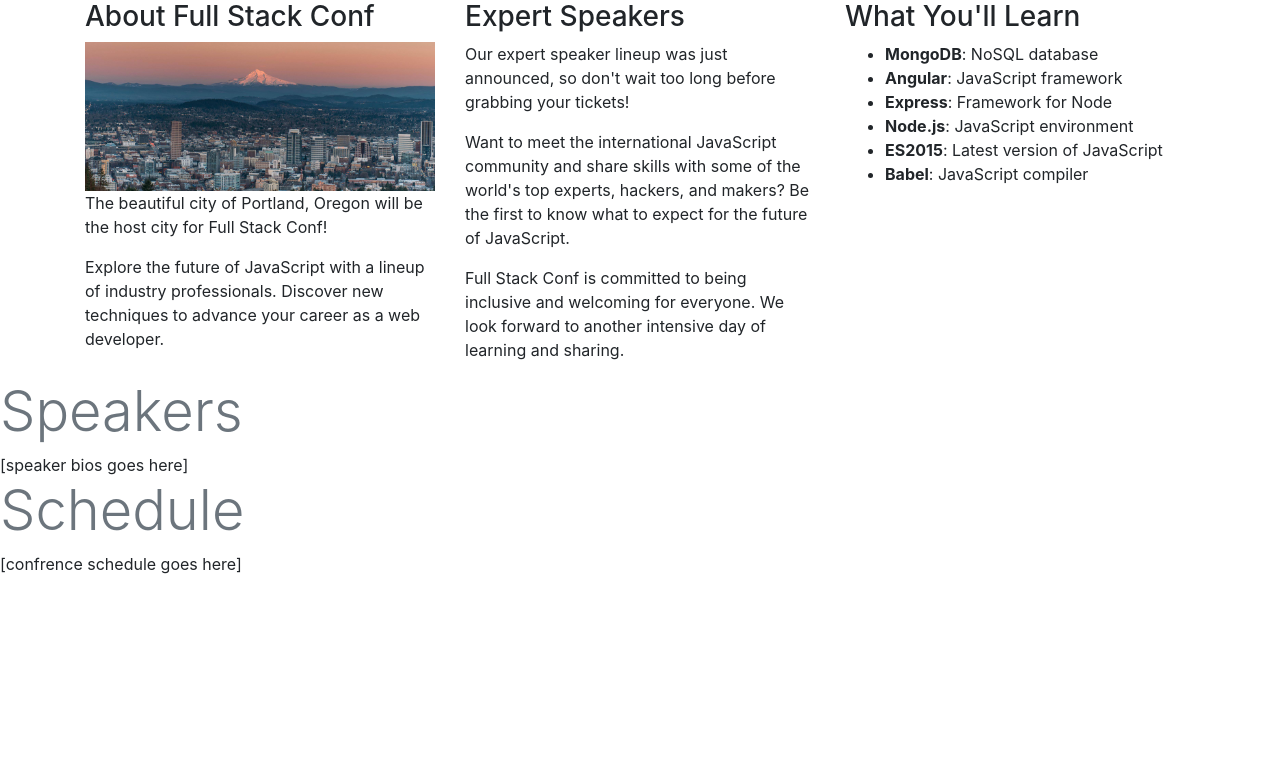
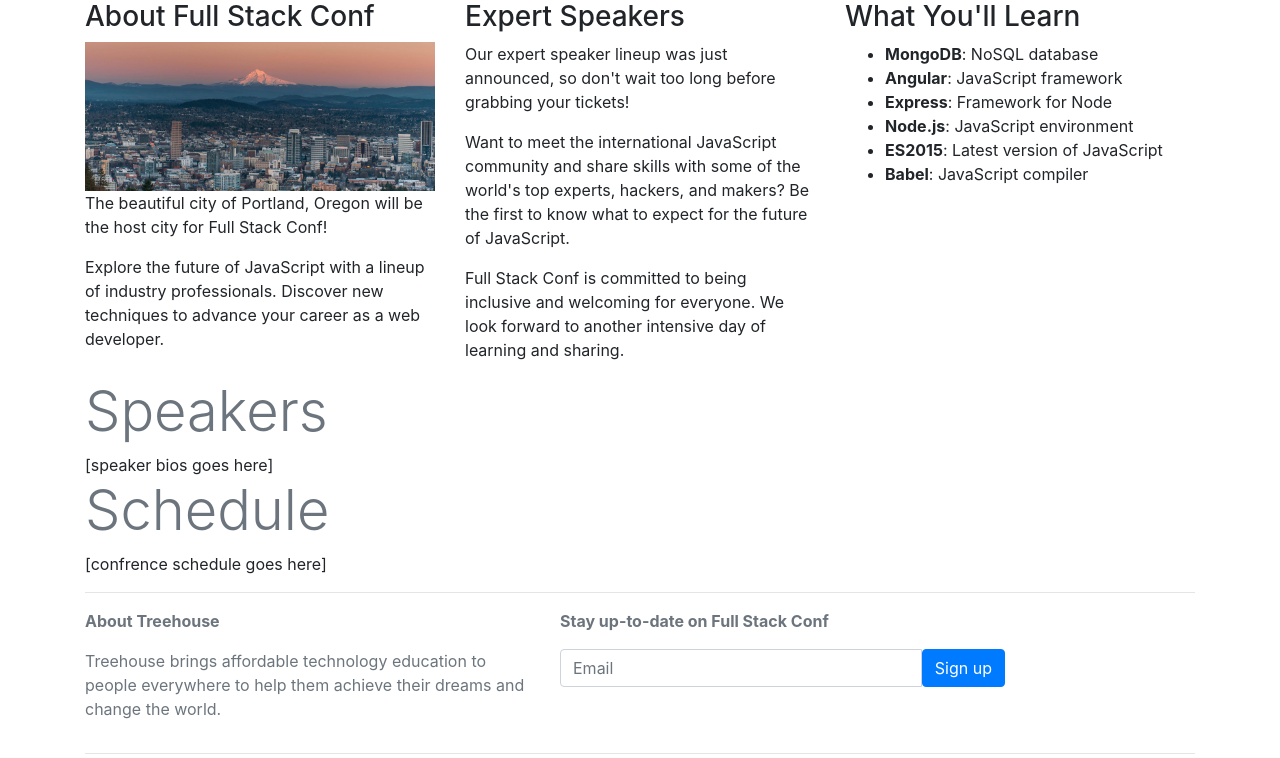
Before and after one commit to IbraDirir/FullStackConfSite, a plain HTML site: page index.html in a window 1280 px wide. Drawn offline with nearby package versions, Linux system fonts and the light colour scheme.

Commit message:
gave sign up an offset of 2 columns

```diff
--- a/index.html
+++ b/index.html
@@ -38,7 +38,7 @@
         </ul>
     </div>
   </div><!--/about  -->
-</div><!-- /.container  -->
+
 
     <!-- Speakers -->
       <h1 class="display-4 text-xs-center m-y-3 text-muted">Speakers</h1>
@@ -46,6 +46,28 @@
     <!-- schedule -->
       <h1 class="display-4 text-xs-center m-y-3 text-muted">Schedule</h1>
        [confrence schedule goes here]
+
+<!-- signup form -->
+<hr>
+<div class="row p-y-2 text-muted">
+  <div class="col-md-6 col-xl-5">
+    <p><strong>About Treehouse</strong></p>
+    <p>Treehouse brings affordable technology education to people everywhere to help them achieve their dreams and change the world.</p>
+  </div>
+  <div class="col-md-6 col-xl-5 col-xl-offset-2">
+    <p><strong>Stay up-to-date on Full Stack Conf</strong></p>
+    <div class="input-group">
+      <input type="text" class="form-control" placeholder="Email">
+      <span class="input-group-btn">
+        <button class="btn btn-primary" type="button">Sign up</button>
+      </span>
+    </div>
+  </div>
+</div>
+<hr><!-- /signup form -->
+
+    </div><!-- /.container  -->
+
     <!-- jQuery first, then Bootstrap JS. -->
     <script src="https://ajax.googleapis.com/ajax/libs/jquery/2.1.4/jquery.min.js"></script>
     <script src="https://maxcdn.bootstrapcdn.com/bootstrap/4.0.0-alpha.2/js/bootstrap.min.js" integrity="sha384-vZ2WRJMwsjRMW/8U7i6PWi6AlO1L79snBrmgiDpgIWJ82z8eA5lenwvxbMV1PAh7" crossorigin="anonymous"></script>
```
